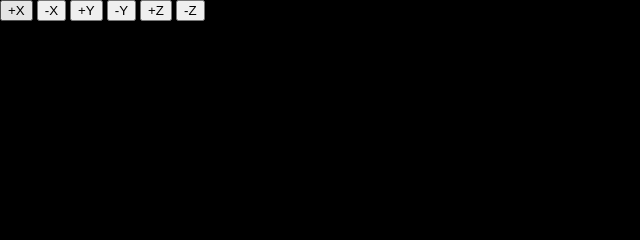
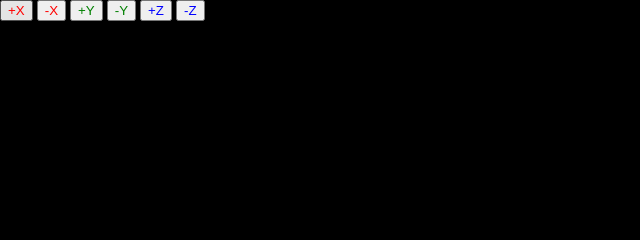
Before and after one commit to hwagz/threejsTest, a plain HTML site: page index.html in a window 1280 px wide. Shown: the top 240 px of the page, 0-640 px from the left. Drawn offline with nearby package versions, Linux system fonts and the light colour scheme.

Commit message:
Color coded buttons

```diff
--- a/index.html
+++ b/index.html
@@ -11,12 +11,12 @@
   </head>
   <body ng-app="three" ng-controller="threeCtrl">
     <div id="#cameraCtrl">
-      <button ng-click="cameraAdjust('x',true)">+X</button>
-      <button ng-click="cameraAdjust('x',false)">-X</button>
-      <button ng-click="cameraAdjust('y',true)">+Y</button>
-      <button ng-click="cameraAdjust('y',false)">-Y</button>
-      <button ng-click="cameraAdjust('z',true)">+Z</button>
-      <button ng-click="cameraAdjust('z',false)">-Z</button>
+      <button class="x" ng-click="cameraAdjust('x',true)">+X</button>
+      <button class="x" ng-click="cameraAdjust('x',false)">-X</button>
+      <button class="y" ng-click="cameraAdjust('y',true)">+Y</button>
+      <button class="y" ng-click="cameraAdjust('y',false)">-Y</button>
+      <button class="z" ng-click="cameraAdjust('z',true)">+Z</button>
+      <button class="z" ng-click="cameraAdjust('z',false)">-Z</button>
     </div>
     <div id="webGL-container"></div>
 
--- a/style.css
+++ b/style.css
@@ -19,3 +19,15 @@ body {
   height: 100px;
   z-index: 10;
 }
+
+.x {
+  color: red;
+}
+
+.y {
+  color: green;
+}
+
+.z {
+  color: blue;
+}
```
